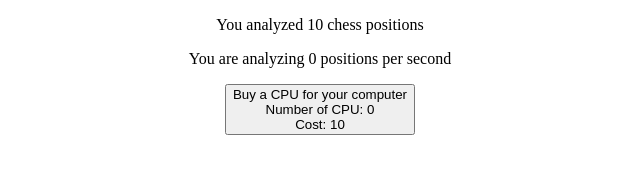
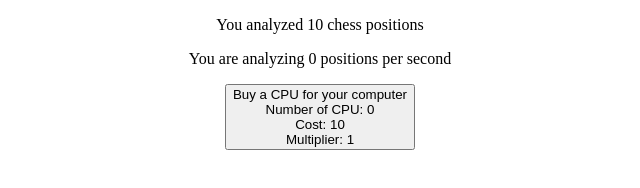
Before and after one commit to csridge/ChessAnalyzer, a plain HTML site: page index.html in a window 1280 px wide. Shown: the whole page, without its empty margins (320-960 px from the left). Drawn offline with Linux system fonts and the light colour scheme.

Commit message:
Update index.html

```diff
--- a/index.html
+++ b/index.html
@@ -9,7 +9,7 @@
         <div id="container">
             <p>You analyzed <span id="positions"></span> chess positions</p>
             <p>You are analyzing <span id="pps"></span> positions per second</p>
-            <button id="buycpu">Buy a CPU for your computer<br>Number of CPU: <span id="cpuCount"></span><br>Cost: <span id="cpuCost"></span></button>
+            <button id="buycpu">Buy a CPU for your computer<br>Number of CPU: <span id="cpuCount"></span><br>Cost: <span id="cpuCost"></span><br>Multiplier: <span id="mult"></span></button>
         </div>
         <script src="js/main.js"></script>
     </body>
```
